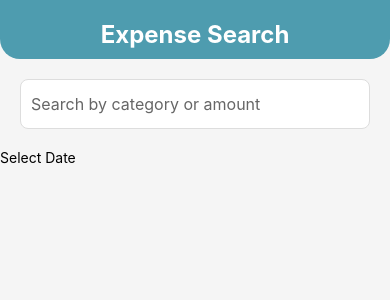
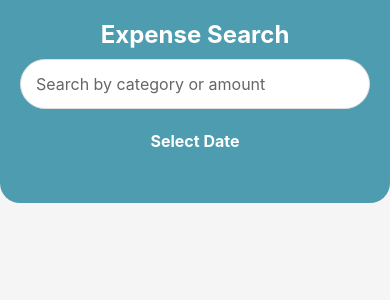
Before and after one commit to aaron2168218/moneyManagementApp, a React Native app in the folder managementApp/: screen /Search in a window 390 px wide. Shown: the top 300 px of the page. Built offline with nearby package versions, Linux system fonts and the light colour scheme.

Commit message:
Updated the files

```diff
--- a/managementApp/App.js
+++ b/managementApp/App.js
@@ -13,6 +13,7 @@ import SignupScreen from "./screens/SignupScreen";
 import DataScreen from "./screens/DataScreen";
 import { UserProvider } from "./data/UserContext";
 import SearchScreen from "./screens/SearchScreen";
+import { Ionicons } from "@expo/vector-icons";
 
 const queryClient = new QueryClient();
 
@@ -21,7 +22,30 @@ const Stack = createStackNavigator();
 
 function MainApp() {
   return (
-    <Tab.Navigator>
+    <Tab.Navigator
+      screenOptions={({ route }) => ({
+        tabBarIcon: ({ focused, color, size }) => {
+          let iconName;
+
+          if (route.name === "Home") {
+            iconName = focused ? "home" : "home-outline";
+          } else if (route.name === "Budget") {
+            iconName = focused ? "wallet" : "wallet-outline";
+          } else if (route.name === "Search") {
+            iconName = focused ? "search" : "search-outline";
+          } else if (route.name === "Data") {
+            iconName = focused ? "analytics" : "analytics-outline";
+          } else if (route.name === "Profile") {
+            iconName = focused ? "person" : "person-outline";
+          }
+
+          return <Ionicons name={iconName} size={size} color={color} />;
+        },
+        tabBarActiveTintColor: "tomato",
+        tabBarInactiveTintColor: "gray",
+        tabBarStyle: [{ display: "flex" }, null],
+      })}
+    >
       <Tab.Screen name="Home" component={Home} />
       <Tab.Screen name="Budget" component={Budget} />
       <Tab.Screen name="Search" component={SearchScreen} />
--- a/managementApp/package.json
+++ b/managementApp/package.json
@@ -9,6 +9,7 @@
     "web": "expo start --web"
   },
   "dependencies": {
+    "@expo/vector-icons": "^14.0.0",
     "@react-native-async-storage/async-storage": "^1.22.3",
     "@react-native-community/datetimepicker": "^7.6.3",
     "@react-native-picker/picker": "^2.6.1",
--- a/managementApp/screens/Budget.js
+++ b/managementApp/screens/Budget.js
@@ -31,7 +31,6 @@ const Budget = () => {
   }, [user]);
 
   const handleChange = (name, value) => {
-
     const newValue = value.trim() === "" ? "" : value;
     setBudget((prevBudget) => ({
       ...prevBudget,
--- a/managementApp/screens/SearchScreen.js
+++ b/managementApp/screens/SearchScreen.js
@@ -1,4 +1,4 @@
-import React, { useState } from 'react';
+import React, { useState } from "react";
 import {
   View,
   Text,
@@ -7,26 +7,25 @@ import {
   SafeAreaView,
   FlatList,
   TouchableOpacity,
-  Platform
-} from 'react-native';
-import { useUser } from '../data/UserContext';
-import { format } from 'date-fns';
-import DateTimePicker from '@react-native-community/datetimepicker';
-
+  Platform,
+} from "react-native";
+import { useUser } from "../data/UserContext";
+import { format } from "date-fns";
+import DateTimePicker from "@react-native-community/datetimepicker";
+import { Ionicons } from "@expo/vector-icons";
 
 const SearchScreen = () => {
-  const [searchQuery, setSearchQuery] = useState('');
-  const [dateQuery, setDateQuery] = useState('');
+  const [searchQuery, setSearchQuery] = useState("");
+  const [dateQuery, setDateQuery] = useState("");
   const { user } = useUser();
   const [date, setDate] = useState(new Date());
   const [showDatePicker, setShowDatePicker] = useState(false);
 
   const onDateChange = (event, selectedDate) => {
     const currentDate = selectedDate || date;
-  setShowDatePicker(Platform.OS === 'ios');
+    setShowDatePicker(Platform.OS === "ios");
     setDate(currentDate);
-  // Update the date query for filtering
-  setDateQuery(format(currentDate, 'yyyy-MM-dd'));
+    setDateQuery(format(currentDate, "yyyy-MM-dd"));
   };
 
   const filteredExpenses = user?.expenditures.filter((expense) => {
@@ -36,7 +35,7 @@ const onDateChange = (event, selectedDate) => {
 
     let matchesDate = true;
     if (dateQuery) {
-      const expenseDate = format(new Date(expense.dateTime), 'yyyy-MM-dd');
+      const expenseDate = format(new Date(expense.dateTime), "yyyy-MM-dd");
       matchesDate = expenseDate.includes(dateQuery);
     }
 
@@ -44,11 +43,13 @@ const onDateChange = (event, selectedDate) => {
   });
 
   const renderItem = ({ item }) => (
-    <View style={[styles.expenseItem, { backgroundColor: "#f5f5f5" }]}>
-      <View style={styles.expenseDetails}>
-        <Text style={styles.expenseText}>{`${item.category}: ${item.amount}`}</Text>
-        <Text style={styles.expenseDate}>{format(new Date(item.dateTime), "Pp")}</Text>
-      </View>
+    <View style={styles.expenseItem}>
+      <Text
+        style={styles.expenseText}
+      >{`${item.category}: ${item.amount}`}</Text>
+      <Text style={styles.expenseDate}>
+        {format(new Date(item.dateTime), "Pp")}
+      </Text>
     </View>
   );
 
@@ -56,13 +57,11 @@ const onDateChange = (event, selectedDate) => {
     <SafeAreaView style={styles.container}>
       <View style={styles.headerContainer}>
         <Text style={styles.header}>Expense Search</Text>
-      </View>
         <TextInput
           style={styles.input}
           onChangeText={setSearchQuery}
           value={searchQuery}
           placeholder="Search by category or amount"
-        keyboardType="default"
           placeholderTextColor="#666"
         />
         <TouchableOpacity
@@ -71,7 +70,6 @@ const onDateChange = (event, selectedDate) => {
         >
           <Text style={styles.datePickerButtonText}>Select Date</Text>
         </TouchableOpacity>
-
         {showDatePicker && (
           <DateTimePicker
             testID="dateTimePicker"
@@ -81,6 +79,7 @@ const onDateChange = (event, selectedDate) => {
             onChange={onDateChange}
           />
         )}
+      </View>
       <FlatList
         data={filteredExpenses || []}
         renderItem={renderItem}
@@ -91,21 +90,14 @@ const onDateChange = (event, selectedDate) => {
   );
 };
 
-
 const styles = StyleSheet.create({
-  datePickerButton: {
-    // Style your button
-  },
-  datePickerButtonText: {
-    // Text styling
-  },
   container: {
     flex: 1,
     backgroundColor: "#f5f5f5",
   },
   headerContainer: {
-    padding: 20,
-    paddingBottom: 10,
+    paddingVertical: 20,
+    paddingHorizontal: 20,
     backgroundColor: "#4e9caf",
     borderBottomLeftRadius: 20,
     borderBottomRightRadius: 20,
@@ -115,66 +107,57 @@ const styles = StyleSheet.create({
     fontWeight: "bold",
     color: "#fff",
     textAlign: "center",
+    marginBottom: 10,
   },
   input: {
     height: 50,
     borderWidth: 1,
     borderColor: "#ddd",
-    padding: 10,
-    margin: 20,
-    borderRadius: 8,
+    borderRadius: 25,
+    padding: 15,
     fontSize: 16,
     backgroundColor: "#fff",
+    marginBottom: 10,
+  },
+  datePickerButton: {
+    alignItems: "center",
+    justifyContent: "center",
+    paddingVertical: 12,
+    paddingHorizontal: 30,
+    borderRadius: 25,
+    backgroundColor: "#4e9caf",
+    marginBottom: 20,
+  },
+  datePickerButtonText: {
+    fontSize: 16,
+    color: "#fff",
+    fontWeight: "bold",
   },
   expensesList: {
-    flex: 1,
+    marginTop: 10,
   },
   expenseItem: {
     flexDirection: "row",
     justifyContent: "space-between",
-    padding: 15,
+    padding: 20,
     marginHorizontal: 20,
     marginVertical: 5,
     backgroundColor: "#fff",
-    borderRadius: 8,
+    borderRadius: 15,
     elevation: 1,
     shadowColor: "#000",
     shadowOffset: { width: 0, height: 2 },
     shadowOpacity: 0.1,
     shadowRadius: 3.84,
   },
-  expenseDetails: {
-    flex: 1,
-  },
   expenseText: {
     color: "#333",
     fontSize: 16,
+    fontWeight: "bold",
   },
   expenseDate: {
+    color: "#666",
     fontSize: 14,
-    color: "#666",
-  },
-  editButtonContainer: {
-    justifyContent: "center",
-    paddingVertical: 5,
-    paddingHorizontal: 10,
-    backgroundColor: "orange",
-    borderRadius: 5,
-  },
-  editButtonText: {
-    color: "#fff",
-    fontWeight: "bold",
-  },
-  deleteButtonContainer: {
-    justifyContent: "center",
-    paddingVertical: 5,
-    paddingHorizontal: 10,
-    backgroundColor: "#ff6b6b",
-    borderRadius: 5,
-  },
-  deleteButtonText: {
-    color: "#fff",
-    fontWeight: "bold",
   },
 });
 
```
Also changed, not shown: 1 other file (tests, documents, lock files or other folders). Lines whose indentation alone changed are shown as unchanged.
